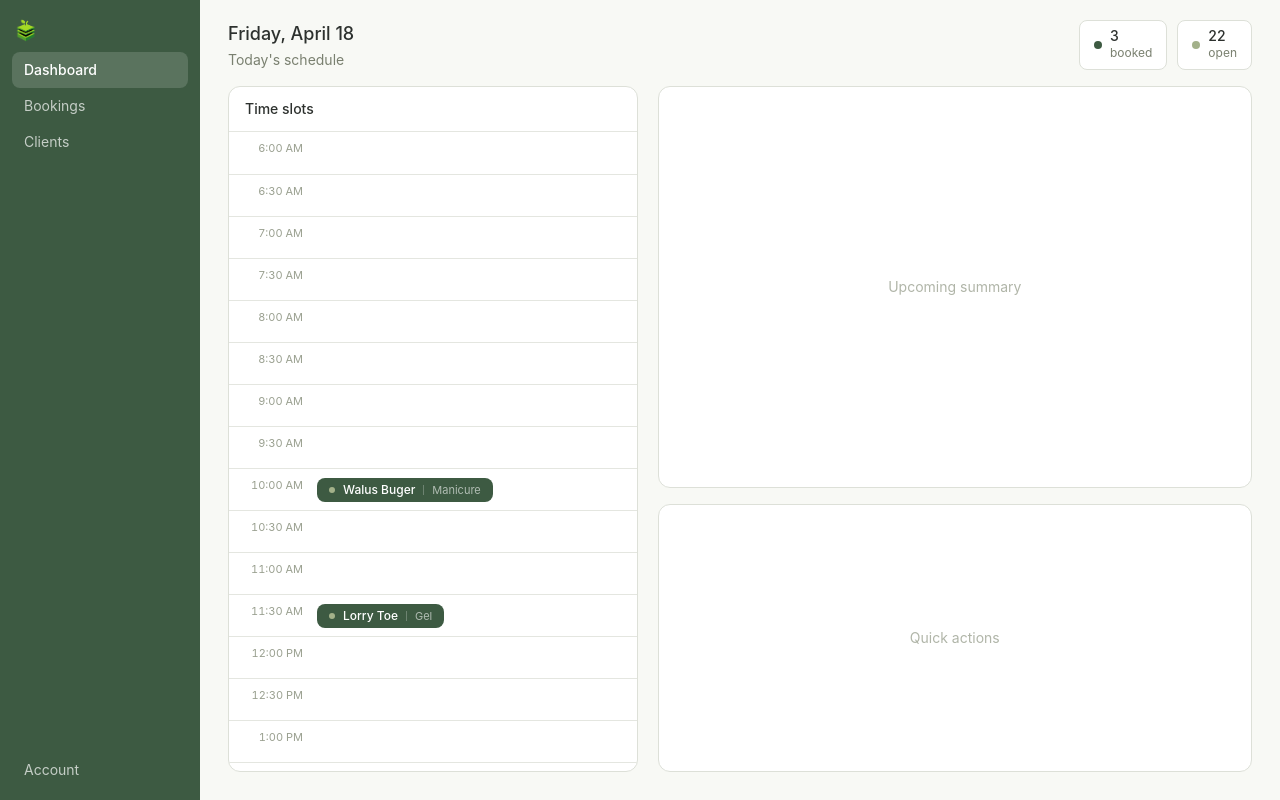
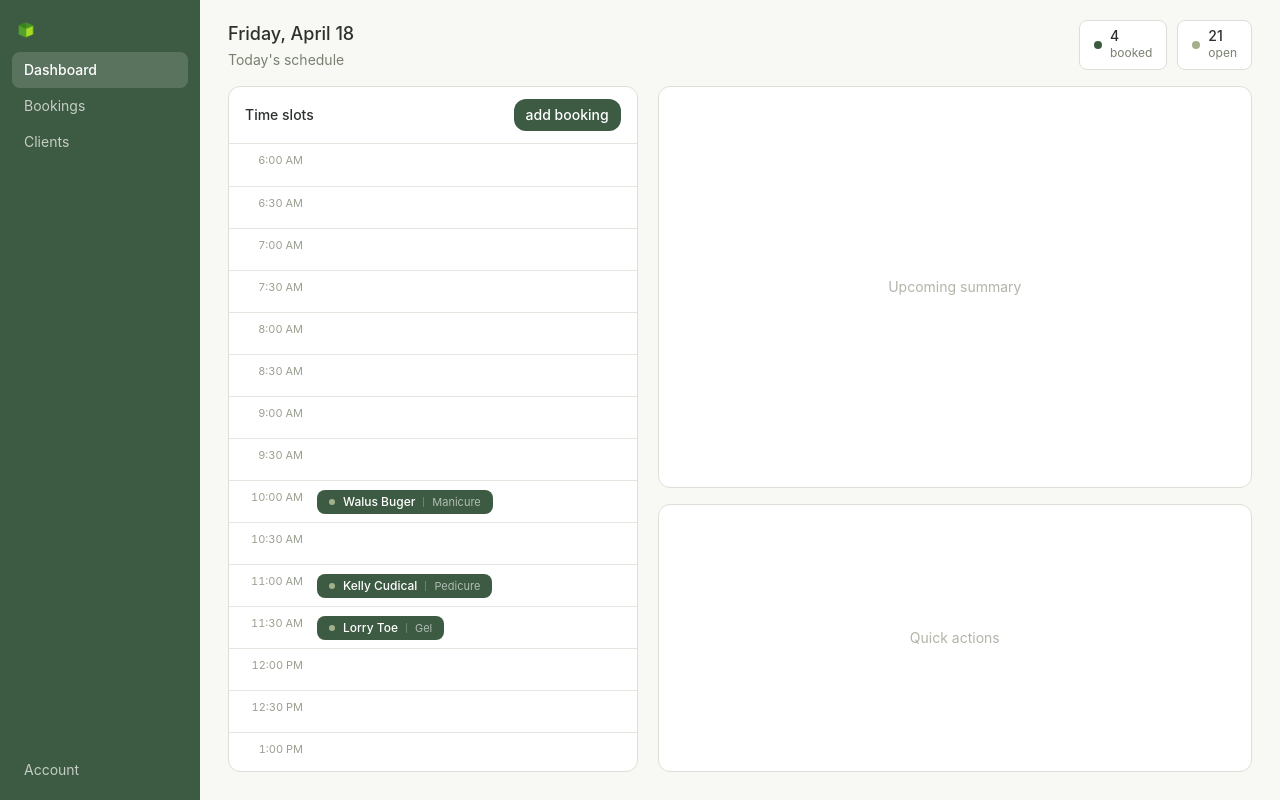
Before and after one commit to BreckynDev/OpenSlot, a React (Vite) app in the folder frontend/: page /dashboard in a window 1280 px wide. Built offline with nearby package versions, Linux system fonts and the light colour scheme.

Commit message:
Simple Additions Frontend
* New logo added with variables to hold its path for easy accesses/
* Added an "add booking" to dashboard

```diff
--- a/frontend/src/components/BookingForm.tsx
+++ b/frontend/src/components/BookingForm.tsx
@@ -11,6 +11,8 @@ interface BookingFormProps {
     notes: string;
   }) => void;
 }
+
+const logo_path = "/public/logo.png";
 
 const services = ["Manicure", "Pedicure", "Acrylic", "Gel", "Dip", "Nail art"];
 
@@ -29,11 +31,7 @@ const BookingForm = ({ date, time, onBack, onSubmit }: BookingFormProps) => {
     <div className="min-h-screen bg-[#F8F9F5] flex items-center justify-center p-4">
       <div className="w-[420px] max-w-full bg-white border border-[#e4e6e0] rounded-2xl p-8 font-sans">
         <div className="flex items-center gap-2 mb-3">
-          <img
-            src="/src/assets/logo.png"
-            alt="OpenSlot logo"
-            className="h-7 w-auto"
-          />
+          <img src={logo_path} alt="OpenSlot logo" className="h-7 w-auto" />
           <span className="text-[#2D312E] font-medium text-[15px]">
             OpenSlot
           </span>
--- a/frontend/src/components/CalendarView.tsx
+++ b/frontend/src/components/CalendarView.tsx
@@ -1,6 +1,8 @@
 import { useState } from "react";
 import { DayPicker } from "react-day-picker";
 import { format } from "date-fns";
+
+const logo_path = "/logo.png";
 
 interface CalendarViewProps {
   onContinue: (date: Date, time: string) => void;
@@ -17,11 +19,7 @@ const CalendarView = ({ onContinue }: CalendarViewProps) => {
     <div className="min-h-screen bg-[#F8F9F5] flex items-center justify-center p-4">
       <div className="w-[420px] max-w-full bg-white border border-[#e4e6e0] rounded-2xl p-6 font-sans">
         <div className="flex items-center gap-2 mb-3">
-          <img
-            src="/src/assets/logo.png"
-            alt="OpenSlot logo"
-            className="h-7 w-auto"
-          />
+          <img src={logo_path} alt="OpenSlot logo" className="h-7 w-auto" />
           <span className="text-[#2D312E] font-medium text-[15px]">
             OpenSlot
           </span>
--- a/frontend/src/components/DashboardView.tsx
+++ b/frontend/src/components/DashboardView.tsx
@@ -25,9 +25,11 @@ const timeSlots = [
   "5:30 PM",
   "6:00 PM",
 ];
+const logo_path = "/public/logo.png";
 
 const appointments = [
   { time: "10:00 AM", client: "Walus Buger", service: "Manicure" },
+  { time: "11:00 AM", client: "Kelly  Cudical", service: "Pedicure" },
   { time: "11:30 AM", client: "Lorry Toe", service: "Gel" },
   { time: "5:30 PM", client: "Jerry Fungus", service: "Pedicure" },
 ];
@@ -40,11 +42,7 @@ const DashboardView = () => {
     <div className="flex h-screen overflow-hidden">
       {/* Sidebar */}
       <div className="bg-[#3D5A42] h-screen w-[200px] flex-shrink-0 flex flex-col p-3 pt-2">
-        <img
-          src="/src/assets/logo.png"
-          alt="OpenSlot logo"
-          className="h-7 w-7 mt-2"
-        />
+        <img src={logo_path} alt="OpenSlot logo" className="h-7 w-7 mt-2" />
         <button className="text-white text-sm text-left px-3 py-2 mt-2 rounded-lg bg-white/15 font-medium flex items-center gap-2">
           Dashboard
         </button>
@@ -93,10 +91,13 @@ const DashboardView = () => {
 
         {/* Content area */}
         <div className="flex-1 flex overflow-hidden px-7 pb-7 gap-5 min-w-0">
-          {/* Schedule panel — 2/5 width, scrollable */}
-          <div className="w-2/5 flex-shrink-0 bg-white border border-[#dde0d8] rounded-xl flex flex-col overflow-hidden">
-            <div className="px-4 py-3 border-b border-[#e4e6e0] text-sm font-medium text-[#2D312E] flex-shrink-0">
+          {/* Schedule panel */}
+          <div className=" w-2/5 flex-shrink-0 bg-white border border-[#dde0d8] rounded-xl flex flex-col overflow-hidden">
+            <div className="px-4 py-3 border-b border-[#e4e6e0] text-sm font-medium text-[#2D312E] flex-shrink-0 flex items-center justify-between">
               Time slots
+              <button className="px-3 py-1.5 bg-[#3D5A42] rounded-xl text-sm font-medium text-white hover:bg-[#344e38] transition-colors disabled:opacity-40 disabled:cursor-not-allowed">
+                add booking
+              </button>
             </div>
             <div className="overflow-y-auto flex-1 scrollbar-thin">
               {timeSlots.map((slot) => {
--- a/frontend/src/components/LoginForm.tsx
+++ b/frontend/src/components/LoginForm.tsx
@@ -1,5 +1,7 @@
 import { useState } from "react";
 import { useNavigate } from "react-router-dom";
+
+const logo_path = "/public/logo.png";
 
 const LoginForm = () => {
   const [email, setEmail] = useState("");
@@ -8,11 +10,7 @@ const LoginForm = () => {
   return (
     <div className="min-h-screen bg-[#F8F9F5] flex items-center justify-center p-4">
       <div className="w-[420px] max-w-full bg-white border border-[#e4e6e0] rounded-2xl p-8 font-sans">
-        <img
-          src="/src/assets/logo.png"
-          alt="OpenSlot logo"
-          className="h-7 w-auto"
-        />
+        <img src={logo_path} alt="OpenSlot logo" className="h-7 w-auto" />
         <span className="text-[#2D312E] font-medium text-[15px]">OpenSlot</span>
         <span className="text-[#2D312E] font-medium text-[15px]">Login</span>
         <p className="text-[#2D312E] font-medium text-[12px]">
--- a/frontend/src/components/RegisterForm.tsx
+++ b/frontend/src/components/RegisterForm.tsx
@@ -1,4 +1,6 @@
 import { useNavigate } from "react-router-dom";
+
+const logo_path = "/logo.png";
 
 const RegisterForm = () => {
   const navigate = useNavigate();
@@ -6,10 +8,10 @@ const RegisterForm = () => {
   return (
     <div className="min-h-screen bg-[#F8F9F5] flex items-center justify-center p-4">
       <div className="w-[420px] max-w-full bg-white border border-[#e4e6e0] rounded-2xl p-8 font-sans">
+        <img src={logo_path} alt="OpenSlot logo" className="h-7 w-auto" />
         <span className="text-[#2D312E] font-medium text-[15px]">
           Register Business
         </span>
-        <p className="text-[#2D312E] font-small text-[10px]">Owner Portal</p>
         <div className="mb-4 mt-6">
           <p className="block text-xs font-medium text-[#7a8070] mb-1.5 tracking-wide">
             Username
```
Also changed, not shown: frontend/public/logo.png, frontend/src/assets/logo.png (deleted).
